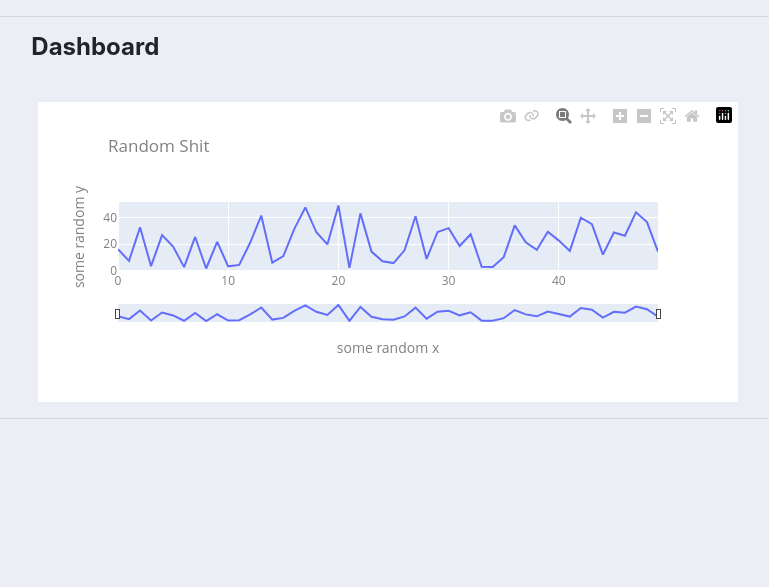
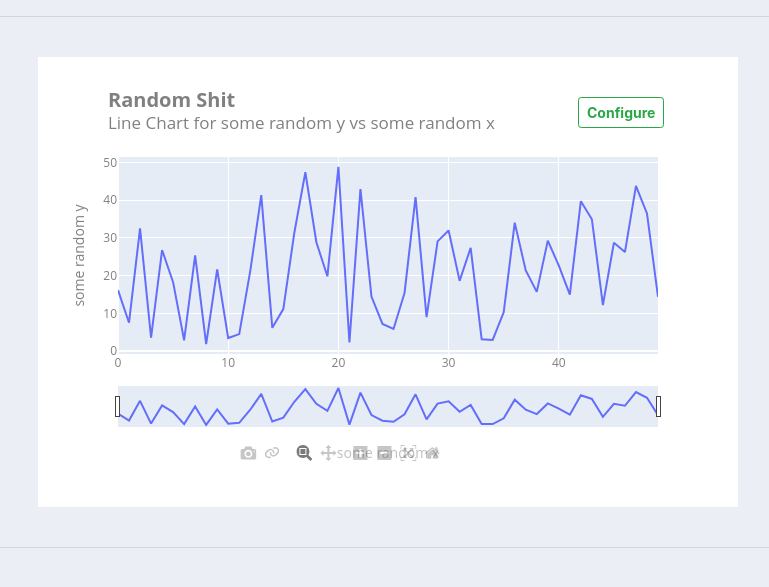
Before and after one commit to dcsil/jerryrat, a Django app: page /analytics_dashboard_page/ in a window 1280 px wide. Shown: the part 66-653 px from the top of the page, without its empty margins (2-771 px from the left). Run offline with Django 3.2, Linux system fonts and the light colour scheme; parts of the project's set-up code (start-up, migrations or seed data) failed here and were passed over; some libraries are stand-ins or nearby versions.

Commit message:
Refurbished the single graph panel styles and added interactive graph widgets

```diff
--- a/app/myapp/models.py
+++ b/app/myapp/models.py
@@ -6,7 +6,9 @@ import plotly.graph_objs as go
 class Linechart(models.Model):
     x = models.IntegerField()
     y = models.IntegerField()
-    title = models.CharField(max_length=32)
+    xaxis = models.CharField(max_length=32)
+    yaxis = models.CharField(max_length=32)
+    title = models.CharField(max_length=64)
 
     @property
     def line_chart(self):
@@ -14,8 +16,14 @@ class Linechart(models.Model):
         fig.add_trace(go.Scatter(x=self.x, y=self.y))
         fig.layout.update(title=self.title)
         fig.layout.update(
+            xaxis_title=self.xaxis,
+            yaxis_title=self.yaxis,
+            # config=dict(
+            #     displaylogo=False
+            # ),
             title={
-                'text': self.title,
+                'text': '<span style="font-size: 20px;"><b>' + self.title + '</b></span>' + '<br>' + \
+                        'Line Chart for ' + self.yaxis + ' vs ' + self.xaxis,
                 'x': 0.1
             },
             xaxis=dict(
@@ -26,15 +34,17 @@ class Linechart(models.Model):
                 ),
                 type="linear"
             ),
-            xaxis_title="some random x",
-            yaxis_title="some random y",
             font=dict(
                 size=12,
                 color="gray"
             )
-
         )
-        plot_div = plot(fig, output_type='div', auto_open=False)
+        plot_div = plot(fig, output_type='div', auto_open=False,
+                        config=dict(
+                            displayModeBar=True,
+                            displaylogo=False,
+                        )
+                    )
         return plot_div
 
 
--- a/app/myapp/templates/analytics_dashboard_page.html
+++ b/app/myapp/templates/analytics_dashboard_page.html
@@ -11,14 +11,10 @@
     </head>
 
     <body>
-       <div style="margin-left: 25pt;">
-           <h4>
-               <strong>Dashboard</strong>
-           </h4>
-       </div>
        {% if linechart %}
            <div class="chart1">
-               {{ linechart | safe }}
+               <div class="linechart">{{ linechart | safe }}</div>
+               <button type="button" class="btn btn-outline-success btn-sm"><strong>Configure</strong></button>
            </div>
        {% endif %}
 
--- a/app/myapp/views.py
+++ b/app/myapp/views.py
@@ -47,7 +47,13 @@ def campaign_customization_page(request):
 
 def analytics_dashboard_page(request):
     x1, y1 = [i for i in range(50)], [uniform(0, 50) for _ in range(50)]
-    linechart = Linechart(x=x1, y=y1, title="Random Shit")
+    linechart = Linechart(
+        x=x1,
+        y=y1,
+        xaxis='some random x',
+        yaxis='some random y',
+        title="Random Shit"
+    )
     context = {'linechart': linechart.line_chart}
     return render(request, 'analytics_dashboard_page.html', context)
 
--- a/app/static/css/analytics_dashboard_page.css
+++ b/app/static/css/analytics_dashboard_page.css
@@ -1,7 +1,33 @@
 .chart1 {
+  /* position: abosulte; */
   width: 700px;
-  height: 300px;
-  margin-left: 40px;
+  height: 450px;
+  margin: 40px;
+  border-radius: 25px;
+  transition: box-shadow .3s;
+  overflow: hidden;
+}
+
+.linechart {
+  position: absolute;
+}
+
+.chart1:hover {
+  box-shadow: 0 0 11px rgba(33,33,33,.2);
+}
+
+.btn {
+  position: absolute;
+  z-index: 1;
+  margin-left: 540px;
   margin-top: 40px;
-  border-radius: 25px;
 }
+
+.js-plotly-plot .plotly .modebar {
+  margin-top: 382px;
+  transform: translateX(-135%);
+}
+
+.js-plotly-plot .plotly .modebar .modebar-group:nth-of-type(4) {
+  transform: translateX(370%);
+}
```
